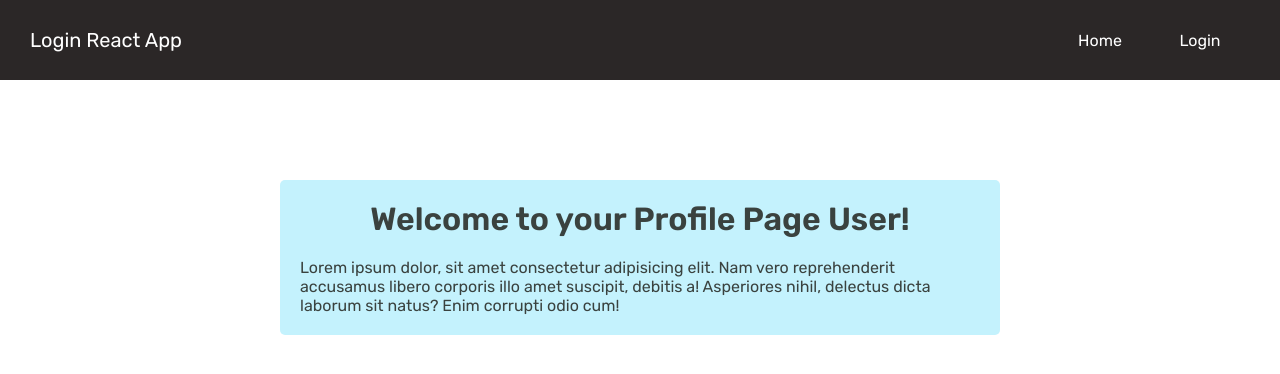
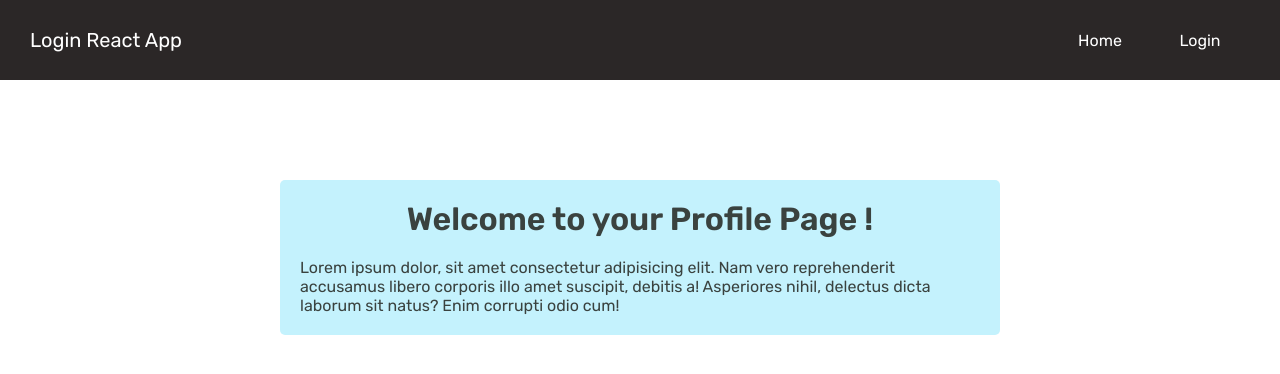
Before and after one commit to ach1209/react-login-app-demo, a React (Vite) app: page /profile in a window 1280 px wide. Shown: the top 374 px of the page. Built offline with nearby package versions, Linux system fonts and the light colour scheme.

Commit message:
Created context to handle authentication status

```diff
--- a/src/App.tsx
+++ b/src/App.tsx
@@ -1,5 +1,6 @@
 import { useState } from 'react'
 import { Routes, Route } from 'react-router-dom'
+import AccountStatusContext from './context/AccountStatusContext'
 import Navbar from './components/Navbar/Navbar'
 import HomeView from './views/HomeView'
 import LoginView from './views/LoginView'
@@ -9,8 +10,10 @@ import './App.css'
 
 function App() {
   const [isLoggedIn, setIsLoggedIn] = useState(false)
+  const [userName, setUserName] = useState('')
 
   return (
+    <AccountStatusContext.Provider value={{ isLoggedIn, setIsLoggedIn, userName, setUserName }}>
       <div className="App">
         <Navbar />
         <div className="content">
@@ -22,6 +25,7 @@ function App() {
           </Routes>
         </div>
       </div>
+    </AccountStatusContext.Provider>
   )
 }
 
--- a/src/components/Navbar/Navbar.tsx
+++ b/src/components/Navbar/Navbar.tsx
@@ -1,15 +1,16 @@
-import { useState } from 'react'
+import { useContext } from 'react'
 import { getAuth } from 'firebase/auth'
 import { Link } from 'react-router-dom'
+import AccountStatusContext from '../../context/AccountStatusContext'
 import styles from './Navbar.module.css'
 
 function Navbar() {
-  const [isLoggedIn, setIsLoggedIn] = useState(false)
+  const { isLoggedIn, setIsLoggedIn } = useContext(AccountStatusContext)
   const auth = getAuth()
 
   function logoutOfAccount() {
     auth.signOut()
-    setIsLoggedIn(false)
+    setIsLoggedIn?.(false)
   }
 
   return (
--- /dev/null
+++ b/src/context/AccountStatusContext.ts
@@ -0,0 +1,12 @@
+import { createContext } from 'react'
+
+interface AccountContextType {
+  isLoggedIn: boolean;
+  setIsLoggedIn?: (value: boolean) => void;
+  userName: string;
+  setUserName?: (value: string) => void;
+}
+
+const AccountStatusContext = createContext({} as AccountContextType)
+
+export default AccountStatusContext
--- a/src/views/LoginView.tsx
+++ b/src/views/LoginView.tsx
@@ -1,7 +1,8 @@
-import { useState } from "react"
+import { useState, useContext } from "react"
 import { useNavigate } from "react-router-dom"
 import { getAuth, signInWithEmailAndPassword } from "firebase/auth"
 import useHandleErrorCodes from "../hooks/useHandleErrorCodes"
+import AccountStatusContext from "../context/AccountStatusContext"
 import AccountForm from "../components/Form/AccountForm"
 import Button from "../components/Button/Button"
 import StatusMessage from "../components/StatusMessage/StatusMessage"
@@ -16,12 +17,22 @@ function LoginView() {
   const { message, status } = useHandleErrorCodes(errorCode)
   const auth = getAuth()
   const navigate = useNavigate()
+  const { setIsLoggedIn, setUserName } = useContext(AccountStatusContext)
 
   function signIntoAccount(e: React.SyntheticEvent) {
     e.preventDefault()
     signInWithEmailAndPassword(auth, values.email, values.password)
       .then(() => {
-        auth.onAuthStateChanged(user => user && navigate('/profile', { replace: true }))
+        auth.onAuthStateChanged(user => {
+          setIsLoggedIn?.(true)
+          /**
+           * displayName cannot be null.
+           * When user creates an account, the profile is updated with the username in the registration form.
+           * The username field is required.
+           */
+          setUserName?.(user?.displayName!)
+          user && navigate('/profile', { replace: true })
+        })
       })
       .catch(err => {
         setShowError(true)
--- a/src/views/ProfileView.tsx
+++ b/src/views/ProfileView.tsx
@@ -1,11 +1,15 @@
+import { useContext } from 'react'
+import AccountStatusContext from '../context/AccountStatusContext'
 import GreetingCard from "../components/Greeting/GreetingCard"
 import GreetingHeader from "../components/Greeting/GreetingHeader"
 
 function ProfileView() {
+  const { userName } = useContext(AccountStatusContext)
+
   return (
     <>
       <GreetingCard>
-        <GreetingHeader message="Welcome to your Profile Page" user="User" />
+        <GreetingHeader message="Welcome to your Profile Page" user={userName} />
         <p>Lorem ipsum dolor, sit amet consectetur adipisicing elit. Nam vero reprehenderit accusamus libero corporis illo amet suscipit, debitis a! Asperiores nihil, delectus dicta laborum sit natus? Enim corrupti odio cum!</p>
       </GreetingCard>
     </>
```
Lines whose indentation alone changed are shown as unchanged.
